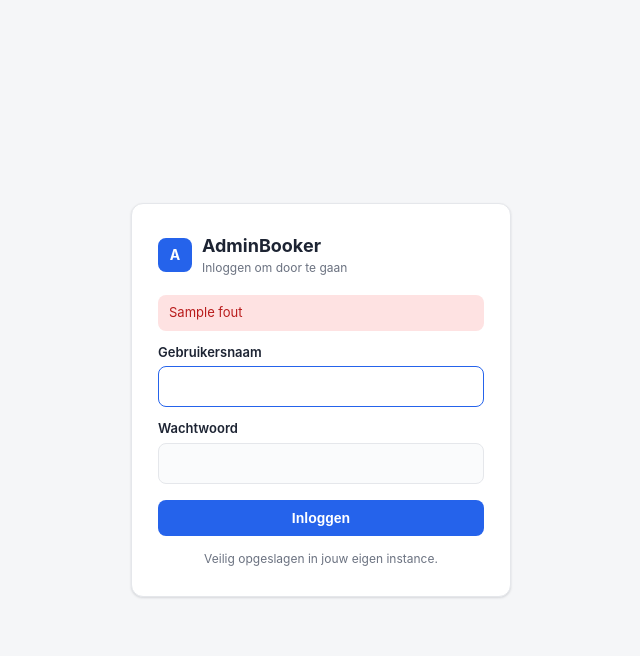
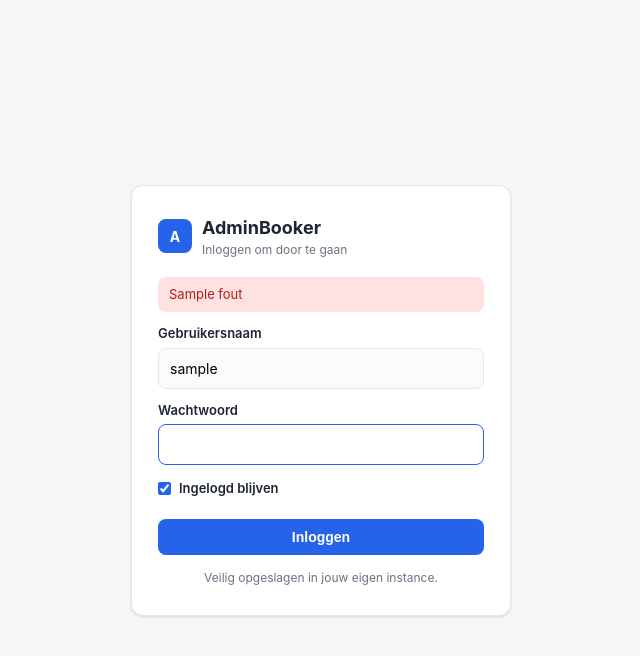
Before and after one commit to kajmaster/adminbooker, a Flask app: template templates/login.html in a window 1280 px wide. Shown: the top 656 px of the page, without its empty margins (319-959 px from the left). Run offline with Flask 3, Linux system fonts and the light colour scheme; the template is opened without the code that fills it: most values are stand-ins (such as "Sample title", 1, 10 or a date in 2020).

Commit message:
Login: prefill username + "Ingelogd blijven" (30-day session)
- Login page pre-fills the configured username (not a secret) so it never has
  to be looked up. The password stays out of the page HTML and is handled by
  the browser password manager (autocomplete="current-password").
- Add an "Ingelogd blijven" checkbox (on by default) that makes the session
  permanent for 30 days, so the login screen is rarely shown. Needs a fixed
  SECRET_KEY in the environment to survive restarts/deploys.

Co-Authored-By: Claude Opus 4.8 <noreply@anthropic.com>

```diff
--- a/app.py
+++ b/app.py
@@ -17,6 +17,7 @@ from __future__ import annotations
 import os
 import tempfile
 import traceback
+from datetime import timedelta
 from pathlib import Path
 
 from flask import Flask, abort, jsonify, redirect, render_template, request, send_from_directory, session, url_for
@@ -41,6 +42,10 @@ app.config["MAX_CONTENT_LENGTH"] = 25 * 1024 * 1024  # 25MB max per PDF
 app.secret_key = os.environ.get("SECRET_KEY") or os.urandom(32)
 app.config["SESSION_COOKIE_HTTPONLY"] = True
 app.config["SESSION_COOKIE_SAMESITE"] = "Lax"
+# 'Ingelogd blijven': hoe lang een permanente sessie geldig blijft.
+# Werkt alleen over herstarts/deploys heen als SECRET_KEY vast in de env staat
+# (anders krijgt elke herstart een nieuwe sleutel en vervallen alle sessies).
+app.config["PERMANENT_SESSION_LIFETIME"] = timedelta(days=30)
 app.register_blueprint(email_bp)
 
 
@@ -106,12 +111,27 @@ def login():
         p = request.form.get("password") or ""
         if _check_credentials(u, p):
             session["user"] = _AUTH_USERNAME
+            # 'Ingelogd blijven' aangevinkt -> permanente sessie (30 dagen),
+            # anders een gewone sessiecookie die vervalt bij browser sluiten.
+            session.permanent = bool(request.form.get("remember"))
             nxt = request.args.get("next") or request.form.get("next") or "/"
             if not nxt.startswith("/"):
                 nxt = "/"
             return redirect(nxt)
         fout = "Onjuiste gebruikersnaam of wachtwoord."
-    return render_template("login.html", fout=fout, nxt=request.args.get("next") or "/")
+    # Prefill de gebruikersnaam (geen geheim) zodat je die niet hoeft te typen.
+    # Na een mislukte poging tonen we wat er net is ingevuld, anders de
+    # geconfigureerde USERNAME. Het wachtwoord vullen we bewust NIET voor: dat
+    # hoort in je browser-wachtwoordmanager (autocomplete="current-password").
+    voorgevulde_gebruiker = (
+        request.form.get("username") if request.method == "POST" else _AUTH_USERNAME
+    )
+    return render_template(
+        "login.html",
+        fout=fout,
+        nxt=request.args.get("next") or "/",
+        username=voorgevulde_gebruiker or "",
+    )
 
 
 @app.route("/logout")
--- a/templates/login.html
+++ b/templates/login.html
@@ -29,6 +29,9 @@
   .err{margin-top:12px;background:var(--bad-bg);color:var(--bad);padding:8px 11px;
        border-radius:8px;font-size:13px}
   .foot{margin-top:14px;font-size:12px;color:var(--muted);text-align:center}
+  .remember{display:flex;align-items:center;gap:8px;margin-top:14px;
+            font-size:13px;color:var(--ink);cursor:pointer;user-select:none}
+  .remember input{width:auto;margin:0;accent-color:var(--accent)}
 </style>
 </head>
 <body>
@@ -40,9 +43,14 @@
   {% if fout %}<div class="err">{{ fout }}</div>{% endif %}
   <input type="hidden" name="next" value="{{ nxt|e }}">
   <label for="u">Gebruikersnaam</label>
-  <input id="u" name="username" autocomplete="username" autofocus required>
+  <input id="u" name="username" value="{{ username|e }}" autocomplete="username" required>
   <label for="p">Wachtwoord</label>
-  <input id="p" name="password" type="password" autocomplete="current-password" required>
+  <input id="p" name="password" type="password" autocomplete="current-password"
+         {% if username %}autofocus{% endif %} required>
+  <label class="remember">
+    <input type="checkbox" name="remember" value="1" checked>
+    Ingelogd blijven
+  </label>
   <button class="btn" type="submit">Inloggen</button>
   <div class="foot">Veilig opgeslagen in jouw eigen instance.</div>
 </form>
```
